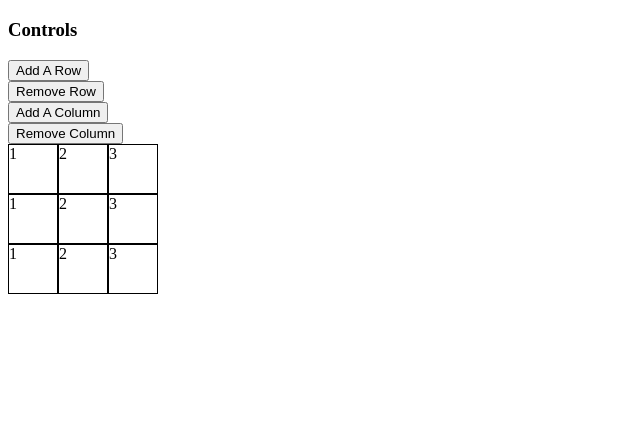
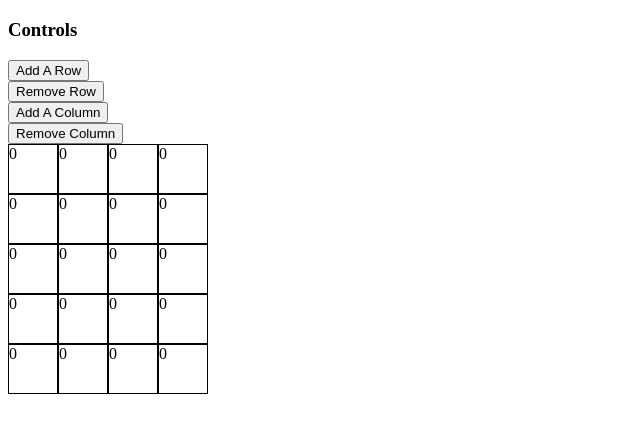
Before and after one commit to officiallyakshay/acme-pixels, a plain HTML site: page index.html in a window 1280 px wide. Shown: the part 61-494 px from the top of the page, without its empty margins (0-640 px from the left). Drawn offline with Linux system fonts and the light colour scheme.

Commit message:
generate grid

```diff
--- a/index.html
+++ b/index.html
@@ -3,10 +3,10 @@
 <head>
 
 	<style>
-		.row {
+		#grid {
 			display: flex;
 		}
-		.cell {
+		#grid > div > div {
 			width: 3rem;
 			height: 3rem;
 			border: solid 1px black;
@@ -34,65 +34,39 @@
 	</form>
 
 	<div id='grid'>
-		<div class='row'>
-			<div class='cell'>1</div>
-			<div class='cell'>2</div>
-			<div class='cell'>3</div>
-		</div>
 	</div>
-	<div id='grid'>
-		<div class='row'>
-			<div class='cell'>1</div>
-			<div class='cell'>2</div>
-			<div class='cell'>3</div>
-		</div>
-	</div>
-	<div id='grid'>
-		<div class='row'>
-			<div class='cell'>1</div>
-			<div class='cell'>2</div>
-			<div class='cell'>3</div>
-		</div>
-	</div>
-
 
 	<script>
 
-		function generateGrid(n) {
+		function generateGrid(r, c) {
 			const rows = [];
-			for (let i = 0; i < n; i++) {
+			for (let i = 0; i < r; i++) {
 				const row = [];
 				rows.push(row);
-				for (let j = 0; j < n; j++) {
+				for (let j = 0; j < c; j++) {
 					row.push(0)
 				}
 			}
 			return rows;
 		}
 
-		const generateHTML = (rows) => {
-			// return rows.map(row => `
-			// 	<div class='row'
-			// 	${ row.map( cell => `<div class='cell'>${ cell }</div>`).join('')}
-			// 	</div>
-			// 	`).join('');
+		const grid = document.getElementById("grid");
+		generatedGrid = generateGrid(4, 5);
+
+		const render = () => {
+        const renderRows = generatedGrid.map((row) => {
+					return `<div> ${row.map((cell) => {
+						return `<div> ${cell} </div>`
+        	}).join("")} </div>`
+        }).join("");
+				grid.innerHTML = renderRows;
 		}
-
-		const data = generateGrid(3);
-		const grid = document.querySelector('#grid');
-
 
 		grid.addEventListener('click', (ev) => {
 
 		});
 
-
-
-		const render = () => {
-			// const html = generateHTML(data);
-			// grid.innerHTML = html;
-		}
-		console.log(data);
+		render ();
 
 	</script>
 
```
